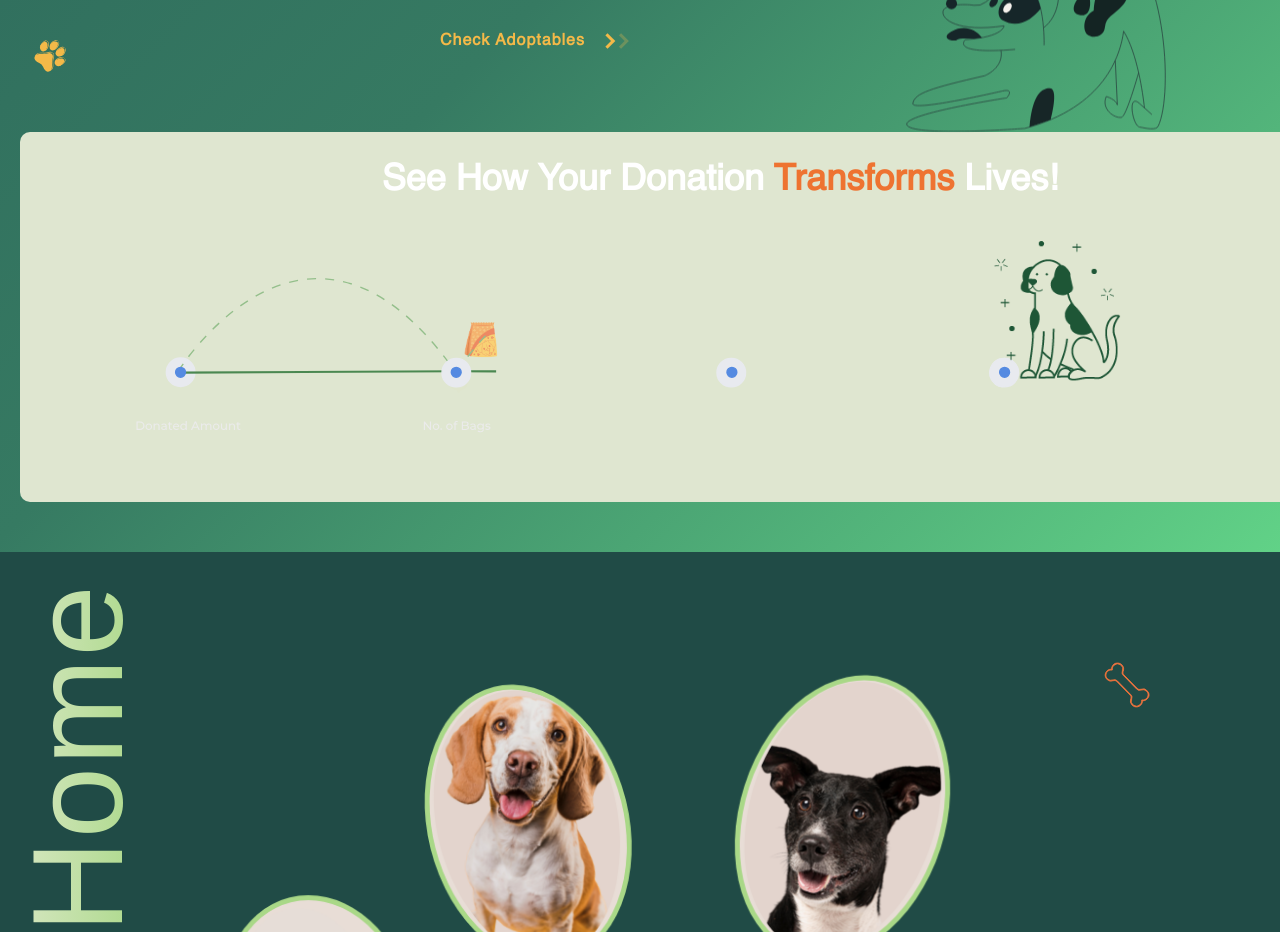
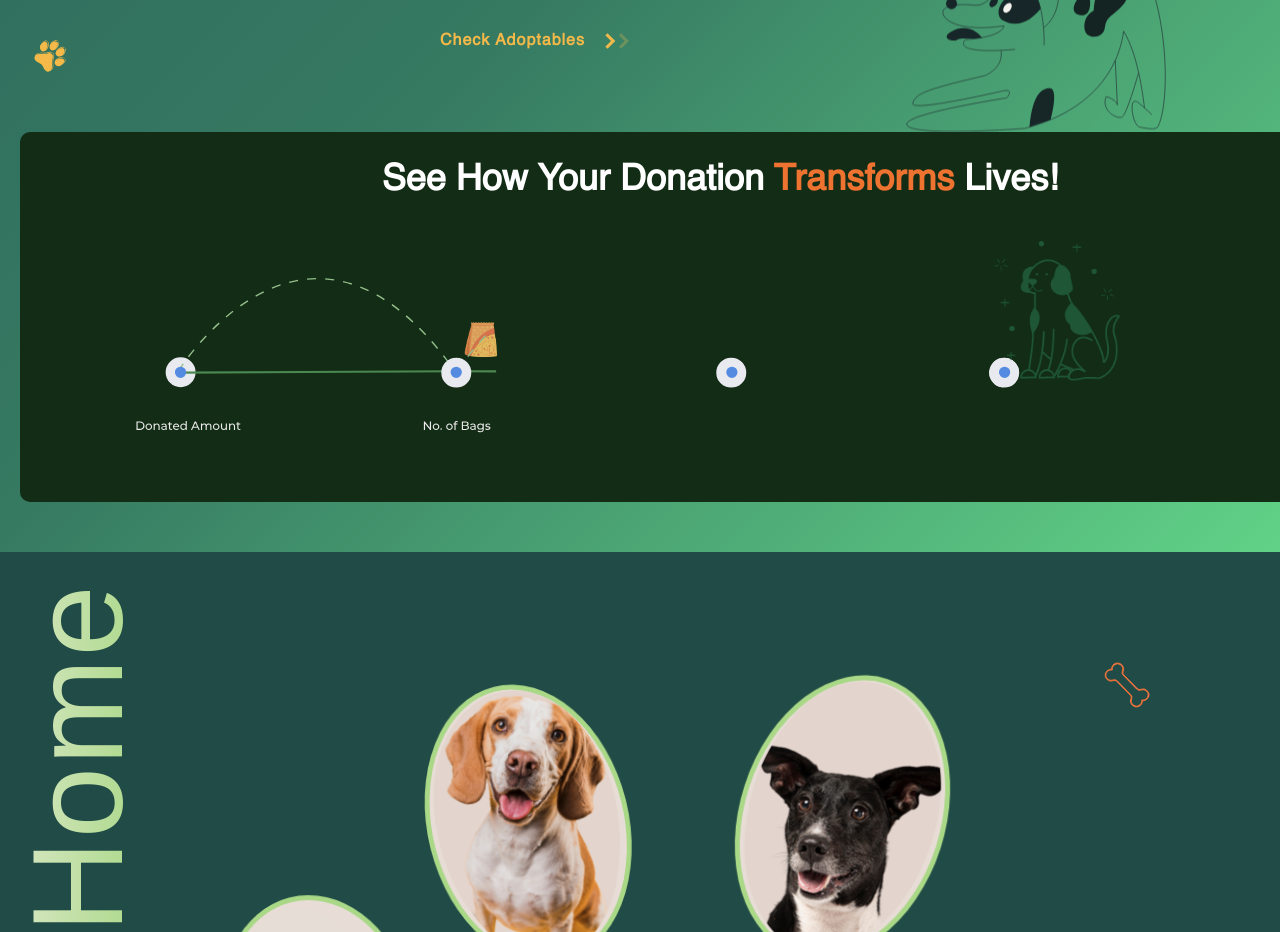
Before and after one commit to vidwanns/the_rescue_tails, a Next.js app: page / in a window 1280 px wide. Shown: the part 2960-3892 px from the top of the page. Built offline with nearby package versions, Linux system fonts and the light colour scheme.

Commit message:
Update thirdSection.css

```diff
--- a/src/app/styles/component/thirdSection/thirdSection.css
+++ b/src/app/styles/component/thirdSection/thirdSection.css
@@ -245,7 +245,7 @@
 
 /* New Container Styling */
 .new-container {
-  background-color: #DFE6D0;
+  background-color: #132C15;
   padding: 30px;
   border-radius: 10px;
   width: 1400px;
```
